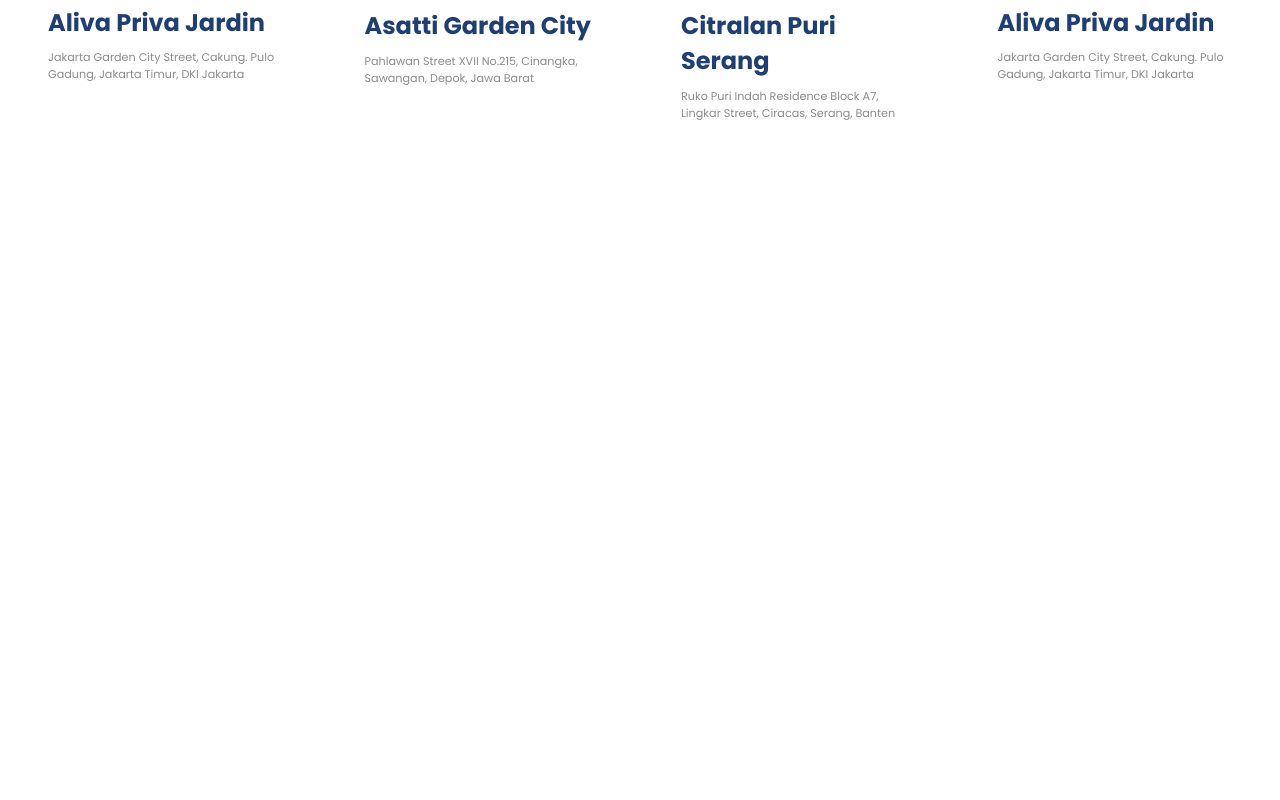
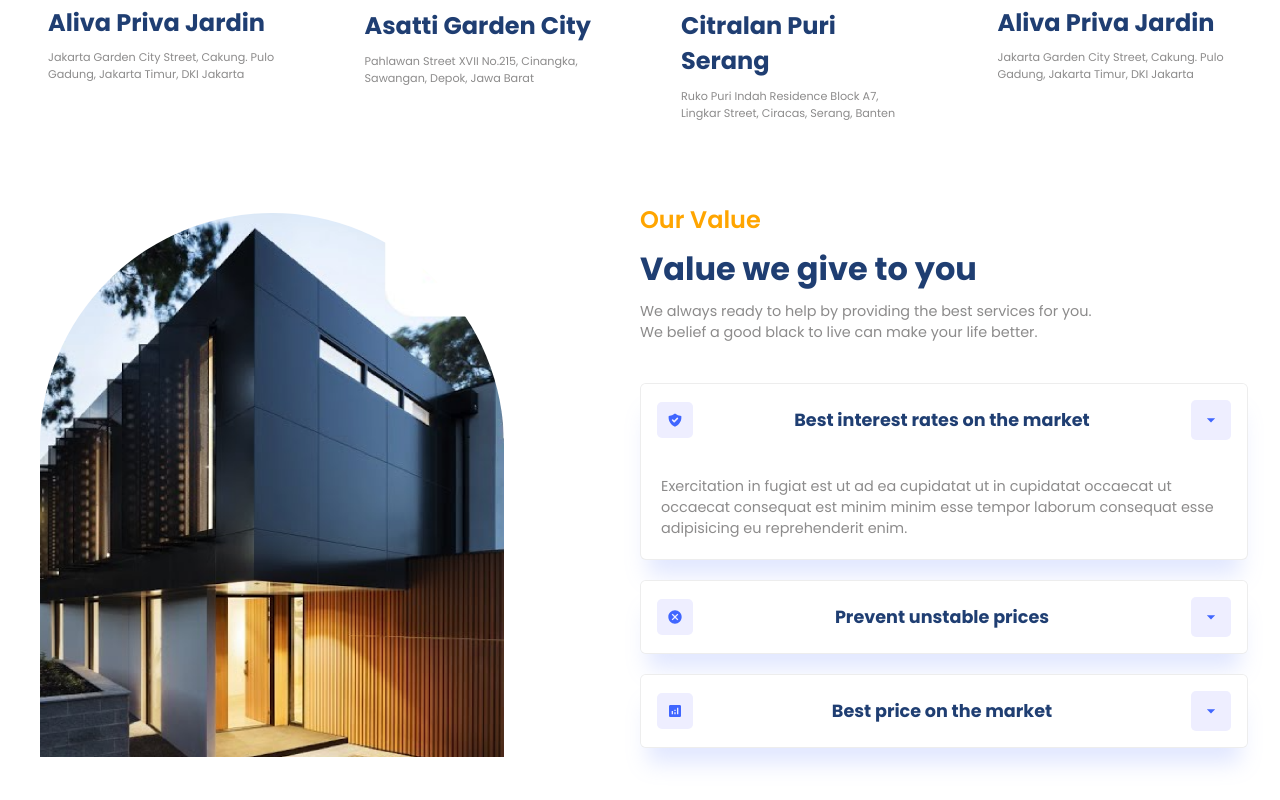
Before and after one commit to thanushan128/React-Real_Estate-web-application, a React (Vite) app: page / in a window 1280 px wide. Shown: the part 1277-2077 px from the top of the page. Before the commit the page ends 1447 px from the top, so only its background shows below. Built offline with nearby package versions, Linux system fonts and the light colour scheme.

Commit message:
Complete value component

```diff
--- a/src/App.jsx
+++ b/src/App.jsx
@@ -3,6 +3,7 @@
 import { Companies } from "./components/Companies/Companies";
 import './App.css';
 import { Residencies } from "./components/Residencies/Residencies";
+import { Value } from "./components/Value/Value";
 
 function App() {
   return (
@@ -14,6 +15,7 @@
       </div>
       <Companies />
       <Residencies />
+      <Value/>
     </div>
   );
 }
--- /dev/null
+++ b/src/components/Value/Value.css
@@ -0,0 +1,51 @@
+ .v-container, .image-container{
+    border:8px solid rgb(232, 232, 232 / 93%);
+ }
+
+ .v-container>div{
+    flex: 1;
+ }
+
+ .v-right{
+    gap: 0.5rem;
+ }
+
+ .accordion{
+    margin-top: 2rem;
+    border: none;
+ }
+
+ .accordionItem{
+    background: white;
+    border: 0.8px solid rgba(128, 128, 128, 0.143);
+    border-radius: 8px;
+    overflow: hidden;
+    margin-bottom: 20px;
+ }
+
+ .accordionItem,
+ .expanded{
+    box-shadow: var(--shadow);
+    border-radius: 6px;
+ }
+ .accordionButton{
+    background: white;
+    padding: 1rem;
+    width: 100%;
+    justify-content: space-between;
+    cursor: pointer;
+ }
+
+ .icon{
+    padding: 10px;
+    background: #eeeeff ;
+    border-radius: 5px;
+ }
+
+ .icon svg{
+    fill: var(--blue);
+ }
+
+ .accordionButton .primaryText{
+    font-size: 1.1rem;
+ }
--- /dev/null
+++ b/src/components/Value/Value.jsx
@@ -0,0 +1,77 @@
+import React, { useState } from "react";
+import {
+  Accordion,
+  AccordionItem,
+  AccordionItemHeading,
+  AccordionItemButton,
+  AccordionItemPanel,
+  AccordionItemState,
+} from "react-accessible-accordion";
+import "react-accessible-accordion/dist/fancy-example.css";
+import { MdOutlineArrowDropDown } from "react-icons/md";
+import "./Value.css";
+import data from "../../utils/accordion";
+
+export const Value = () => {
+  return (
+    <section className="v-wrapper">
+      <div className="paddings innerWidth flexCenter v-container">
+        {/* left side */}
+        <div className="v-left">
+          <div className="image-container">
+            <img src="./value.png" alt="" />
+          </div>
+        </div>
+
+        {/* right side */}
+        <div className="flexColStart v-right">
+          <span className="orangeText">Our Value</span>
+          <span className="primaryText">Value we give to you</span>
+          <span className="secondaryText">
+            We always ready to help by providing the best services for you.
+            <br />
+            We belief a good black to live can make your life better.
+          </span>
+
+          <Accordion
+            className="accordion"
+            allowMultipleExpanded={false}
+            preExpanded={[0]}
+          >
+            {data.map((item, i) => {
+              const [className, setClassName] = useState(null)
+              return (
+                <AccordionItem
+                  className={'accordionItem ${className}'}
+                  key={i}
+                  uuid={i}
+                >
+                  <AccordionItemHeading>
+                    <AccordionItemButton className="flexCenter accordionButton">
+                      <AccordionItemState>
+                        {({ expanded }) =>
+                          expanded
+                            ? setClassName("expanded")
+                            : setClassName("collapsed")
+                        }
+                      </AccordionItemState>
+                      <div className="flexCenter icon">{item.icon}</div>
+                      <span className="primaryText">{item.heading}</span>
+                      <div className="flexCenter icon">
+                        <MdOutlineArrowDropDown size={20} />
+                      </div>
+                    </AccordionItemButton>
+                  </AccordionItemHeading>
+
+                  <AccordionItemPanel>
+                    <p className="secondaryText">{item.detail}</p>
+                  </AccordionItemPanel>
+                </AccordionItem>
+              );
+            })}
+          </Accordion>
+        </div>
+      </div>
+    </section>
+  );
+};
```
